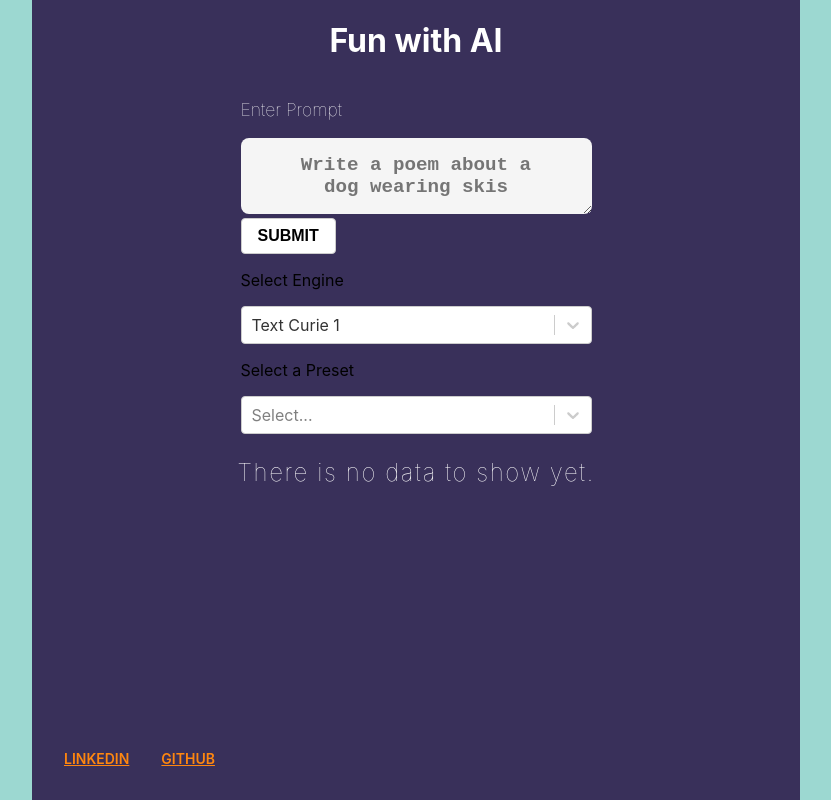
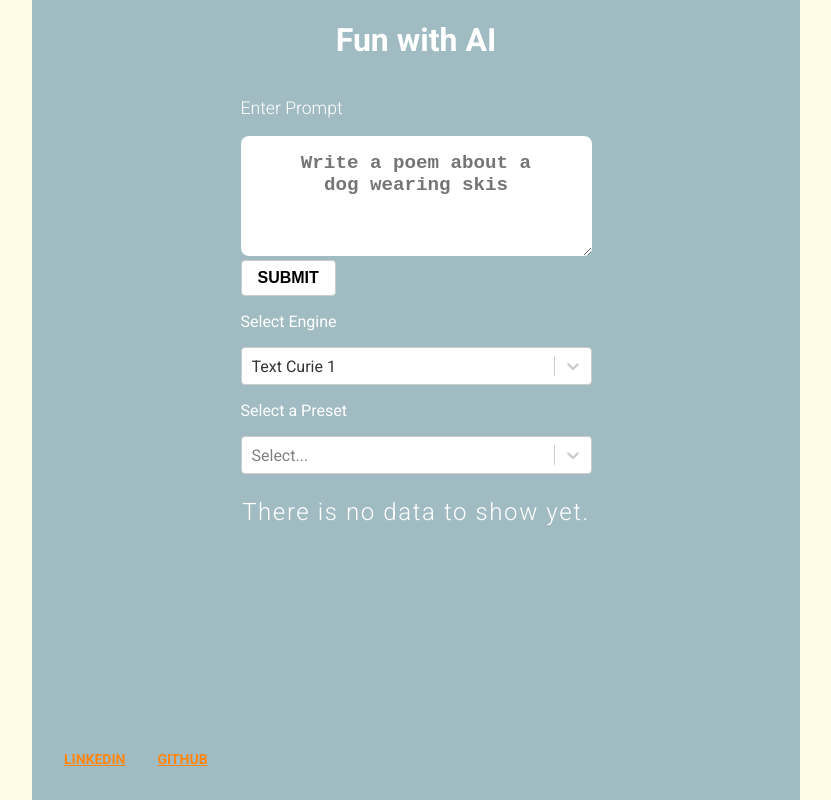
Before and after one commit to ugurkellecioglu/Fun-With-AI, a React (Create React App) app: page / in a window 1280 px wide. Shown: the whole page, without its empty margins (224-1055 px from the left). Built offline with nearby package versions, Linux system fonts and the light colour scheme.

Commit message:
change color palette

```diff
--- a/src/App.scss
+++ b/src/App.scss
@@ -5,13 +5,18 @@ $floral-white: hsla(32, 100%, 97%, 1);
 $middle-blue-green: hsla(173, 44%, 73%, 1);
 $space-cadet: hsla(254, 31%, 27%, 1);
 
+$main: #f9ebc8;
+$secondary: #fefbe7;
+$tertiary: #dae5d0;
+$quaternary: #a0bcc2;
+
 html {
   overflow-x: hidden;
 }
 .App {
   display: flex;
   justify-content: center;
-  background-color: $middle-blue-green;
+  background-color: $secondary;
   min-height: 100vh;
   width: 100vw;
   h1 {
--- a/src/Components/Container/container.module.scss
+++ b/src/Components/Container/container.module.scss
@@ -3,7 +3,7 @@
   width: 60vw;
   height: 100%;
   min-height: 100vh;
-  background-color: App.$space-cadet;
+  background-color: App.$quaternary;
   display: flex;
   flex-direction: column;
   align-items: center;
--- /dev/null
+++ b/src/Components/Engines/engines.module.scss
@@ -0,0 +1,3 @@
+.title {
+  color: white;
+}
--- a/src/Components/Engines/index.tsx
+++ b/src/Components/Engines/index.tsx
@@ -1,7 +1,7 @@
 import { useContext } from "react"
 import Select from "react-select"
 import { AppContext } from "../../context/AppContext"
-
+import styles from "./engines.module.scss"
 const options = [
   {
     value: "text-davinci-002",
@@ -25,7 +25,7 @@ const Engines = () => {
   const findEngine = options.find((option: any) => option.value === engine)
   return (
     <>
-      <p>Select Engine</p>
+      <p className={styles.title}>Select Engine</p>
       <Select
         defaultValue={findEngine}
         value={findEngine}
--- a/src/Components/Presets/index.tsx
+++ b/src/Components/Presets/index.tsx
@@ -1,7 +1,7 @@
 import { useContext } from "react"
 import Select from "react-select"
 import { AppContext } from "../../context/AppContext"
-
+import styles from "./presets.module.scss"
 const options = [
   {
     value: "Q&A",
@@ -45,15 +45,14 @@ const options = [
   },
 ]
 const Presets = () => {
-  const {  setReqPayload, setEngine } =
-    useContext(AppContext)
+  const { setReqPayload, setEngine } = useContext(AppContext)
   const handleChange = (e: any) => {
     setReqPayload(e?.reqPayloadInterface)
     setEngine(e?.engine)
   }
   return (
     <>
-      <p>Select a Preset</p>
+      <p className={styles.title}>Select a Preset</p>
       <Select onChange={handleChange} options={options} />
     </>
   )
--- /dev/null
+++ b/src/Components/Presets/presets.module.scss
@@ -0,0 +1,3 @@
+.title {
+  color: white;
+}
--- a/src/Components/TextArea/index.tsx
+++ b/src/Components/TextArea/index.tsx
@@ -13,6 +13,7 @@ const TextArea = ({ handleChange, value }: TextAreaProps) => {
         value={value}
         onChange={handleChange}
         className={styles.textarea}
+        rows={4}
         placeholder="Write a poem about a dog wearing skis"
       />
     </div>
--- a/src/Components/TextArea/textarea.module.scss
+++ b/src/Components/TextArea/textarea.module.scss
@@ -13,13 +13,12 @@
     text-align: center;
     font-size: 1.2rem;
     font-weight: bold;
-    background-color: #f5f5f5;
     transition: all 0.2s ease-in-out;
     &:hover {
-      outline: App.$dark-orange solid 0.2rem;
+      outline: App.$main solid 0.2rem;
     }
     &:focus {
-      outline: App.$orange-yellow-crayola solid 0.2rem;
+      outline: App.$secondary solid 0.2rem;
     }
   }
 }
--- a/src/index.css
+++ b/src/index.css
@@ -1,13 +1,6 @@
+@import url("https://fonts.googleapis.com/css2?family=Poppins:wght@100;200;400;500;600&family=Roboto:wght@300;400;500;700;900&display=swap");
+
 body {
   margin: 0;
-  font-family: -apple-system, BlinkMacSystemFont, 'Segoe UI', 'Roboto', 'Oxygen',
-    'Ubuntu', 'Cantarell', 'Fira Sans', 'Droid Sans', 'Helvetica Neue',
-    sans-serif;
-  -webkit-font-smoothing: antialiased;
-  -moz-osx-font-smoothing: grayscale;
+  font-family: "Roboto", "Helvetica", "Arial", sans-serif;
 }
-
-code {
-  font-family: source-code-pro, Menlo, Monaco, Consolas, 'Courier New',
-    monospace;
-}
```
